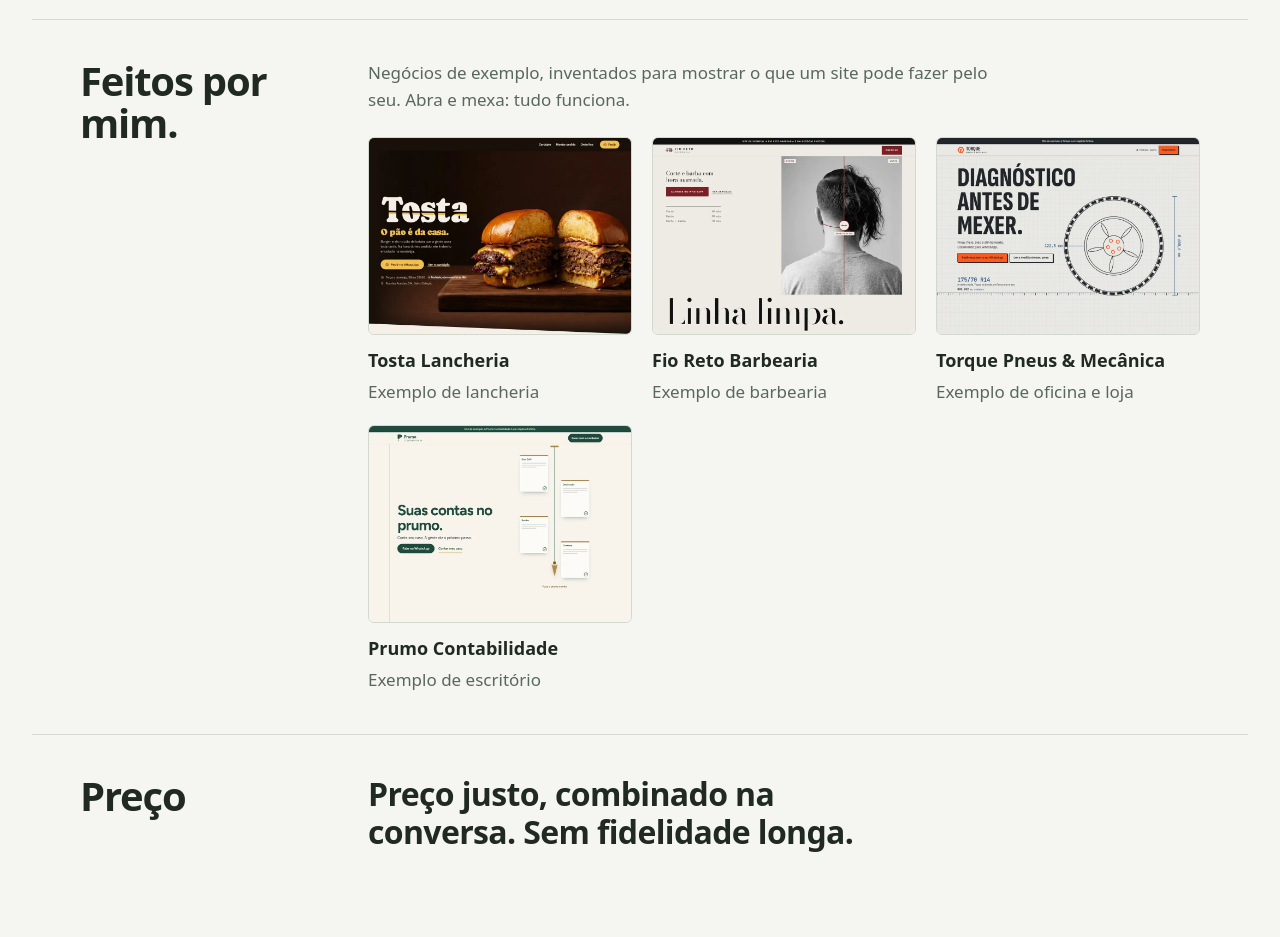
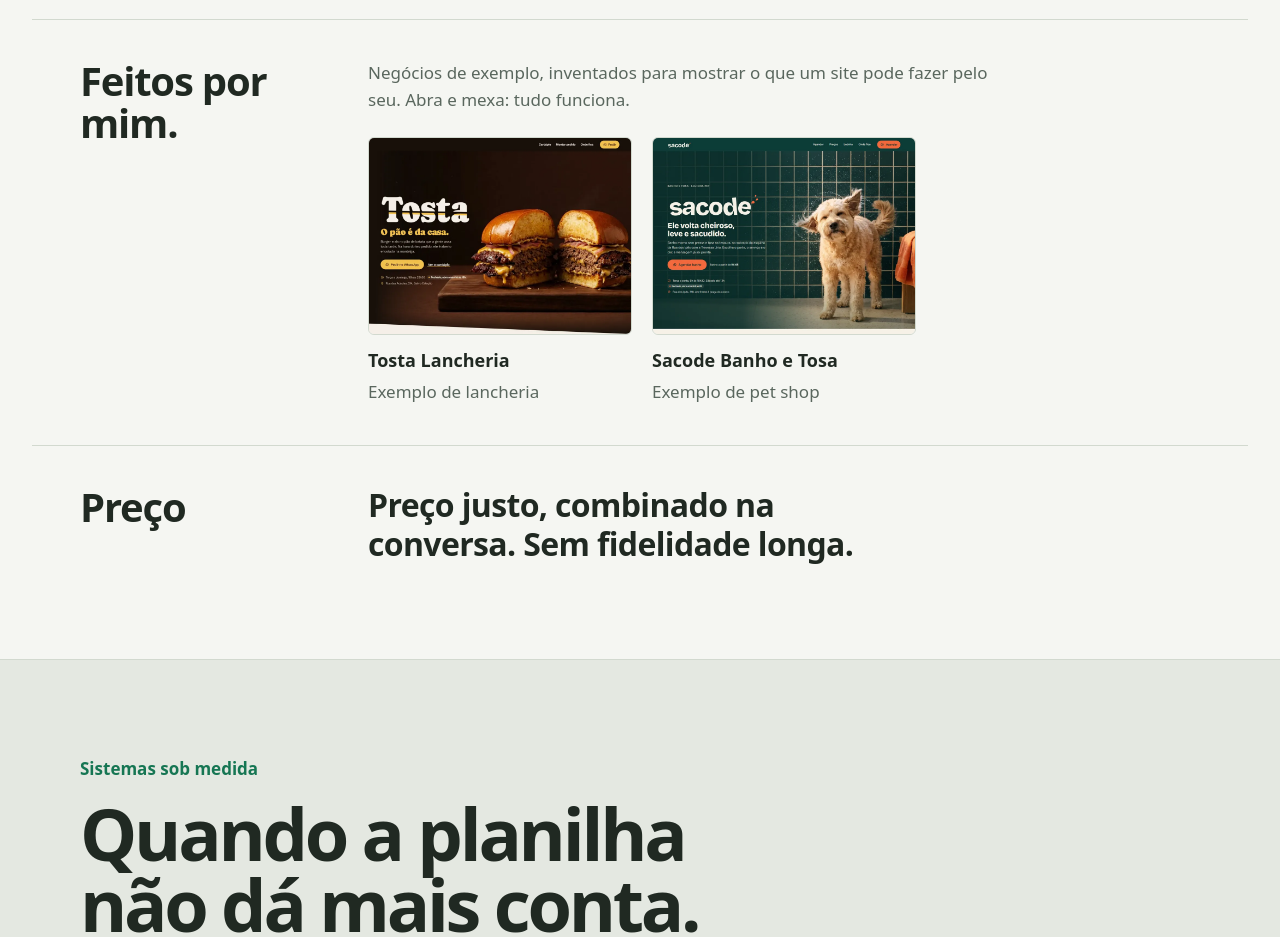
Before and after one commit to M4teus2020/portfolio, a Vue app: page /servicos in a window 1280 px wide. Shown: the part 2140-3077 px from the top of the page. Built offline with nearby package versions, Linux system fonts and the light colour scheme.

Commit message:
sites: Sacode na vitrine; Fio Reto, Torque e Prumo fora (vitrine so com o catalogo novo)

```diff
--- a/src/data/siteExamples.ts
+++ b/src/data/siteExamples.ts
@@ -1,7 +1,7 @@
 // Sites mostrados no /sites. Cliente só entra com autorização do dono.
 // Exemplos são negócios fictícios feitos para mostrar o trabalho (sem cidade).
 // Vazio: a seção "Feitos por mim" fica escondida.
-export type Niche = 'restaurante' | 'salao' | 'oficina' | 'servicos' | 'clinica' | 'agropecuaria'
+export type Niche = 'restaurante' | 'salao' | 'oficina' | 'servicos' | 'clinica' | 'agropecuaria' | 'pet'
 
 export interface SiteExample {
   name: string
@@ -29,6 +29,15 @@ const todos: SiteExample[] = [
     pitch: 'O cliente escolhe o lanche, o jeito e a hora, e o pedido sai escrito no WhatsApp.',
   },
   {
+    name: 'Sacode Banho e Tosa',
+    niche: 'pet',
+    exemplo: true,
+    url: 'https://sacode-exemplo.mateus-felini.workers.dev/',
+    image: '/exemplos/sacode.webp',
+    imageMobile: '/exemplos/sacode-mobile.webp',
+    pitch: 'O dono escolhe porte, serviço e dia, e o banho do pet sai marcado no WhatsApp.',
+  },
+  {
     name: 'Lancheria Faísca',
     hidden: true, // Mateus 2026-11-09: fora da vitrine (catálogo novo)
     niche: 'restaurante',
@@ -40,6 +49,7 @@ const todos: SiteExample[] = [
   },
   {
     name: 'Fio Reto Barbearia',
+    hidden: true, // Mateus 2026-11-09: vitrine só com o catálogo novo
     niche: 'salao',
     exemplo: true,
     url: 'https://fio-reto-exemplo.mateus-felini.workers.dev/',
@@ -49,6 +59,7 @@ const todos: SiteExample[] = [
   },
   {
     name: 'Torque Pneus & Mecânica',
+    hidden: true, // Mateus 2026-11-09: vitrine só com o catálogo novo
     niche: 'oficina',
     exemplo: true,
     url: 'https://torque-exemplo.mateus-felini.workers.dev/',
@@ -58,6 +69,7 @@ const todos: SiteExample[] = [
   },
   {
     name: 'Prumo Contabilidade',
+    hidden: true, // Mateus 2026-11-09: vitrine só com o catálogo novo
     niche: 'servicos',
     exemplo: true,
     url: 'https://prumo-exemplo.mateus-felini.workers.dev/',
--- a/src/i18n/locales/en.ts
+++ b/src/i18n/locales/en.ts
@@ -240,6 +240,7 @@ const en: Messages = {
         servicos: 'Sample accounting office',
         clinica: 'Sample dental clinic',
         agropecuaria: 'Sample farm supply store',
+        pet: 'Sample pet grooming shop',
       },
       priceTitle: 'Price',
       price: 'A fair price, agreed in conversation. No long lock-in.',
--- a/src/i18n/locales/pt.ts
+++ b/src/i18n/locales/pt.ts
@@ -235,6 +235,7 @@ const pt = {
         servicos: 'Exemplo de escritório',
         clinica: 'Exemplo de clínica odontológica',
         agropecuaria: 'Exemplo de agropecuária',
+        pet: 'Exemplo de pet shop',
       },
       priceTitle: 'Preço',
       price: 'Preço justo, combinado na conversa. Sem fidelidade longa.',
--- a/src/views/SalesView.vue
+++ b/src/views/SalesView.vue
@@ -69,6 +69,7 @@ const ramo: Record<Niche, string> = {
   servicos: 'Contabilidade',
   clinica: 'Odontologia',
   agropecuaria: 'Agropecuária',
+  pet: 'Pet shop',
 }
 
 const ramos = [
```
Also changed, not shown: public/exemplos/sacode-mobile.webp (added), public/exemplos/sacode.webp (added).
